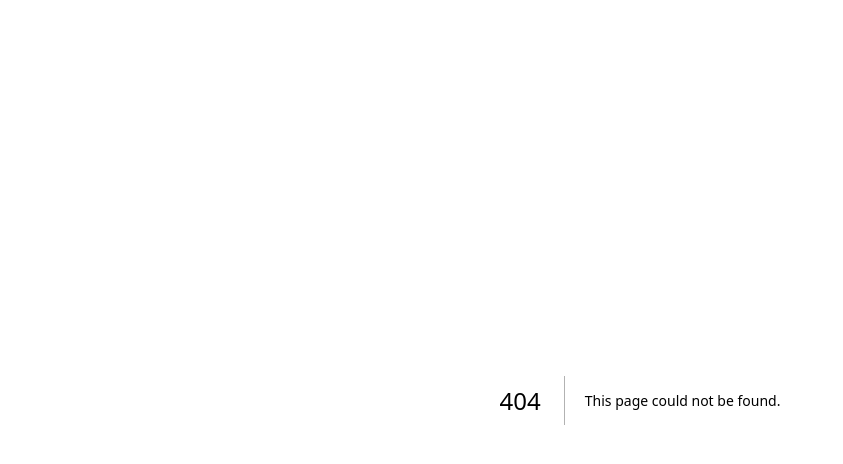
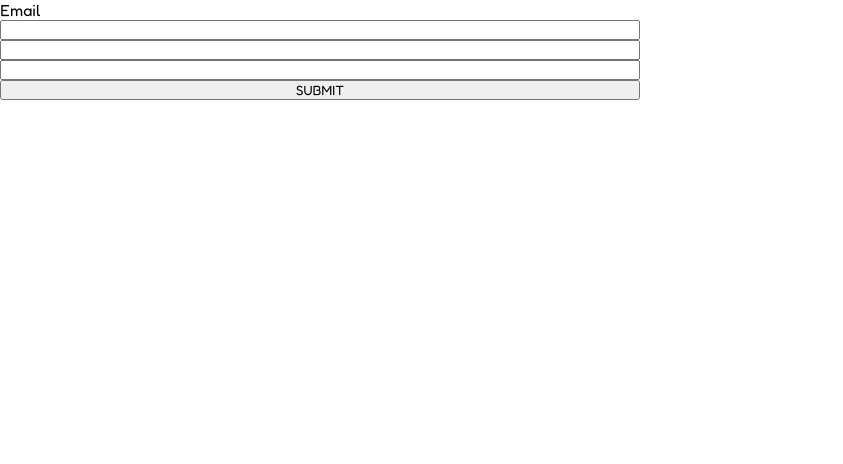
Before and after one commit to Pho86/neko_teikoku, a Next.js app: page /login in a window 1280 px wide. Before the commit this address had no page. Shown: the top 464 px of the page, without its empty margins (0-843 px from the left). Built offline with nearby package versions, Linux system fonts and the light colour scheme.

Commit message:
start firebase and update readme

```diff
--- /dev/null
+++ b/pages/login.jsx
@@ -0,0 +1,20 @@
+import styled from "styled-components"
+// import "../firebase"
+const LoginForm = styled.form`
+display:flex;
+flex-direction:column;
+width:50%;
+`
+export default function Login() {
+    return (
+        <div>
+            <LoginForm>
+                <label>Email</label>
+                <input type="email" />
+                <input type="text" />
+                <input type="password" />
+                <button type="submit">SUBMIT</button>
+            </LoginForm>
+        </div>
+    )
+}
```
Also changed, not shown: components/Organisms/CatDex/index.jsx (+4 -3 lines), 2 other files (tests, documents, lock files or other folders).
